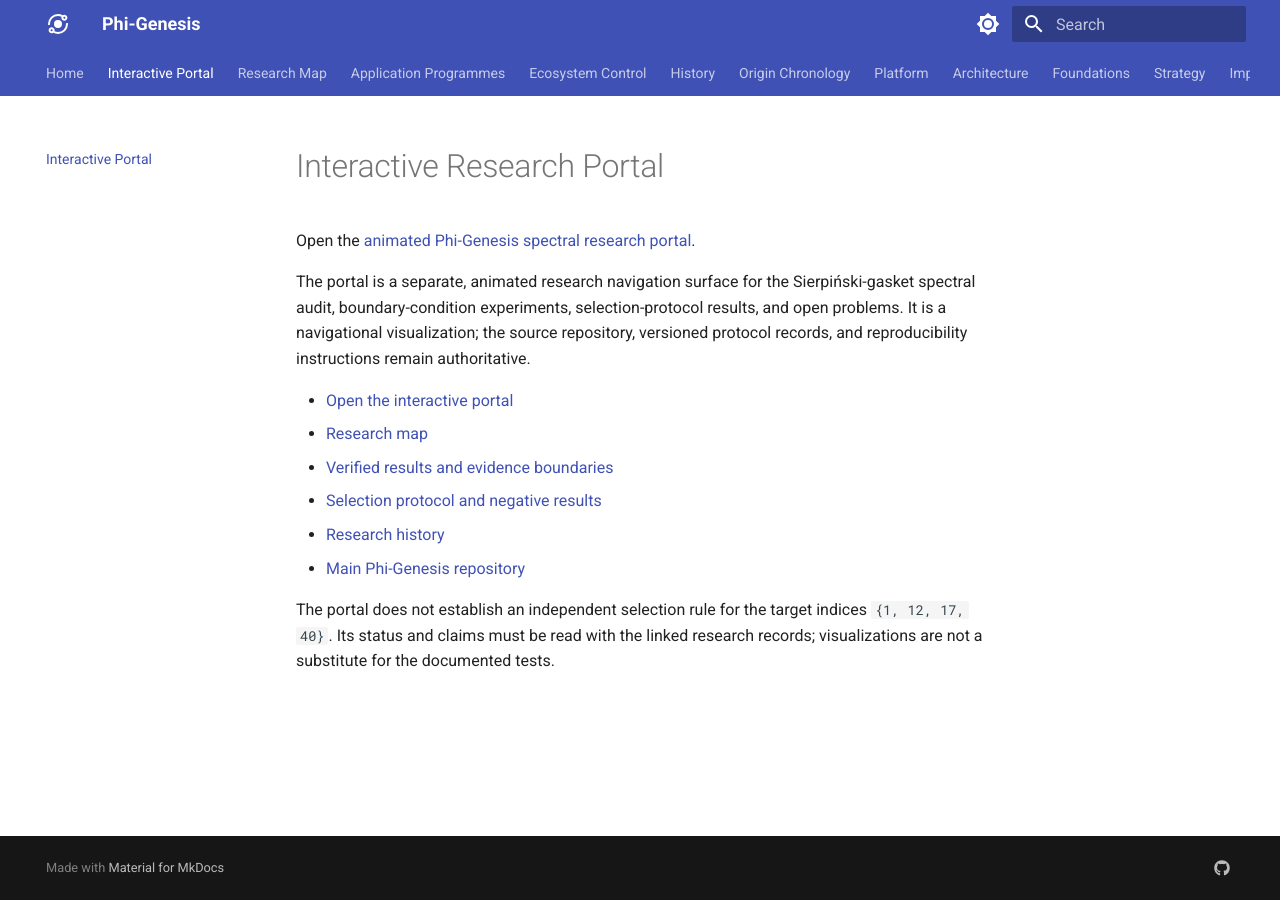
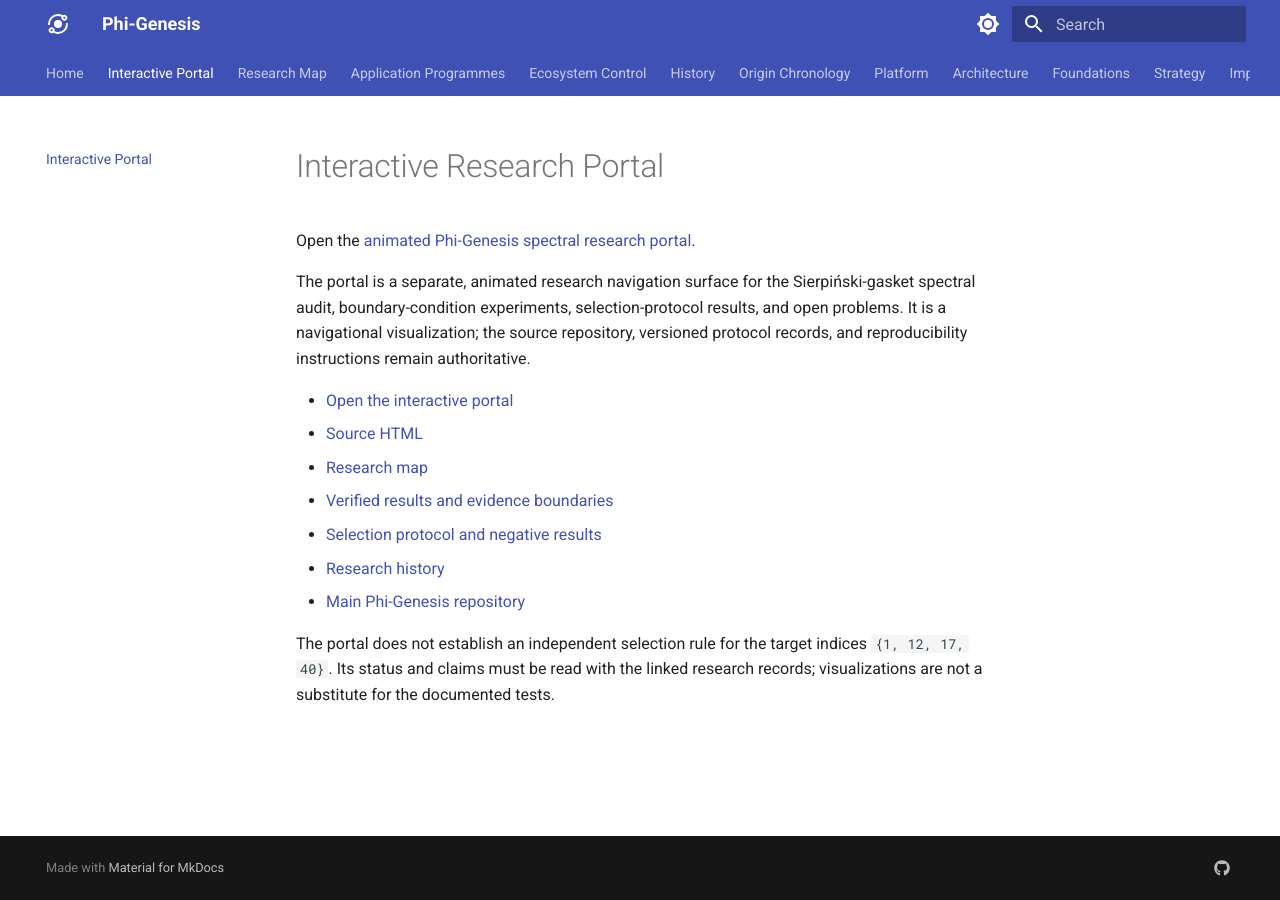
Before and after one commit to RFT-SIRM/Phi-Genesis, an MkDocs documentation site: the page built from docs/interactive.md, in a window 1280 px wide. Built offline with MkDocs 1.6.1 and Material for MkDocs 9.7.7, drawn with Linux system fonts in a browser that asks for light colours.

Commit message:
Fix interactive portal navigation target

```diff
--- a/docs/interactive.md
+++ b/docs/interactive.md
@@ -4,7 +4,8 @@
 
 The portal is a separate, animated research navigation surface for the Sierpiński-gasket spectral audit, boundary-condition experiments, selection-protocol results, and open problems. It is a navigational visualization; the source repository, versioned protocol records, and reproducibility instructions remain authoritative.
 
-- [Open the interactive portal](interactive/index.html)
+- [Open the interactive portal](https://rft-sirm.github.io/Phi-Genesis/interactive/)
+- [Source HTML](interactive/index.html)
 - [Research map](research-map.md)
 - [Verified results and evidence boundaries](verified-results.md)
 - [Selection protocol and negative results](selection-protocol.md)
```
